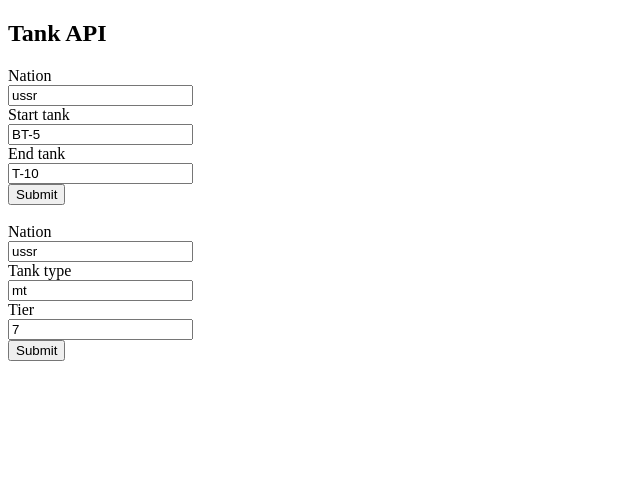
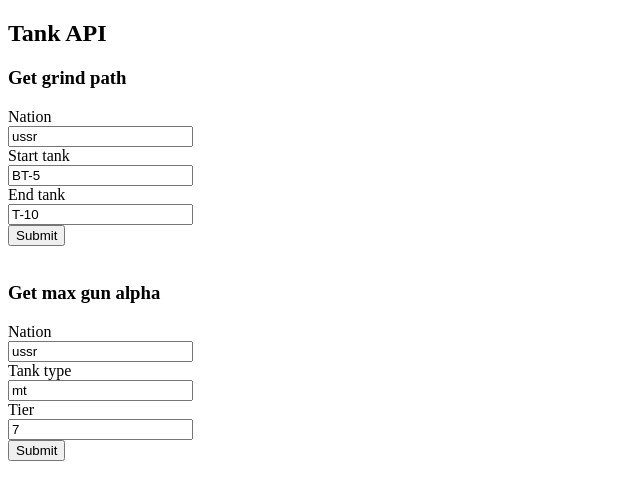
Before and after one commit to MagrosThornrime/tanks-api, a plain HTML site: page static/index.html in a window 1280 px wide. Shown: the whole page, without its empty margins (0-640 px from the left). Drawn offline with Linux system fonts and the light colour scheme.

Commit message:
Add form titles

```diff
--- a/static/index.html
+++ b/static/index.html
@@ -4,6 +4,7 @@
 
 <h2>Tank API</h2>
 
+<h3>Get grind path</h3>
 <form action="http://localhost:8000/grind_path" method="get">
   <label for="nation">Nation</label><br>
   <input type="text" id="nation" name="nation" value="ussr"><br>
@@ -14,6 +15,7 @@
   <input type="submit" value="Submit">
 </form>
 <br>
+<h3>Get max gun alpha</h3>
 <form action="http://localhost:8000/max_alpha" method="get">
   <label for="nation">Nation</label><br>
   <input type="text" id="nation" name="nation" value="ussr"><br>
```
